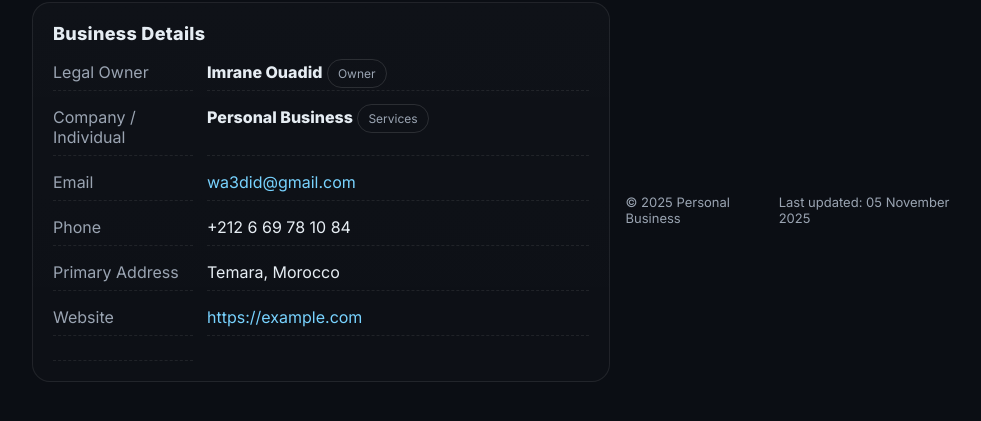
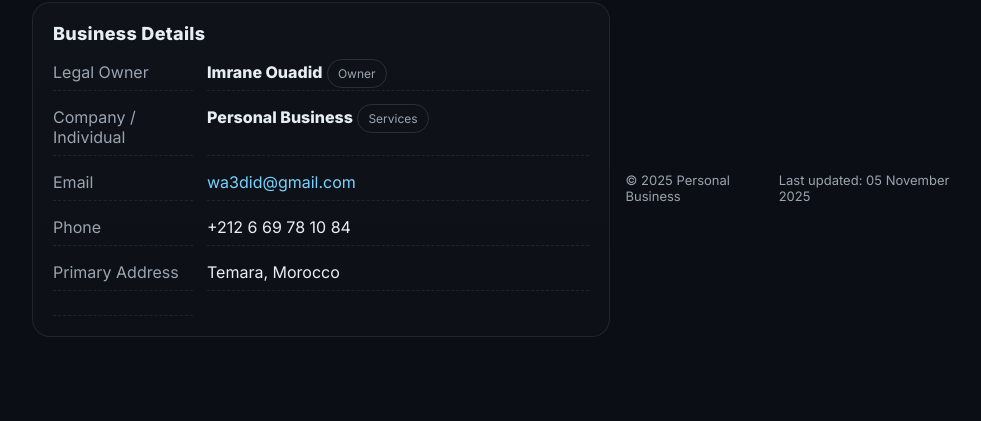
Before and after one commit to imranouadid/my-verification, a plain HTML site: page index.html in a window 1280 px wide. Shown: the part 119-540 px from the top of the page, without its empty margins (138-1119 px from the left). Drawn offline with Linux system fonts and the light colour scheme.

Commit message:
Update index.html

```diff
--- a/index.html
+++ b/index.html
@@ -99,9 +99,6 @@
           <div class="k">Primary Address</div>
           <div>Temara, Morocco <!-- Replace with full address to match Payoneer profile --></div>
 
-          <div class="k">Website</div>
-          <div><a href="https://example.com" rel="me">https://example.com</a> <!-- Replace with your domain if available --></div>
-
           <div class="k"><!-- Social links removed per request --></a>
       </div>
     </section>
```
